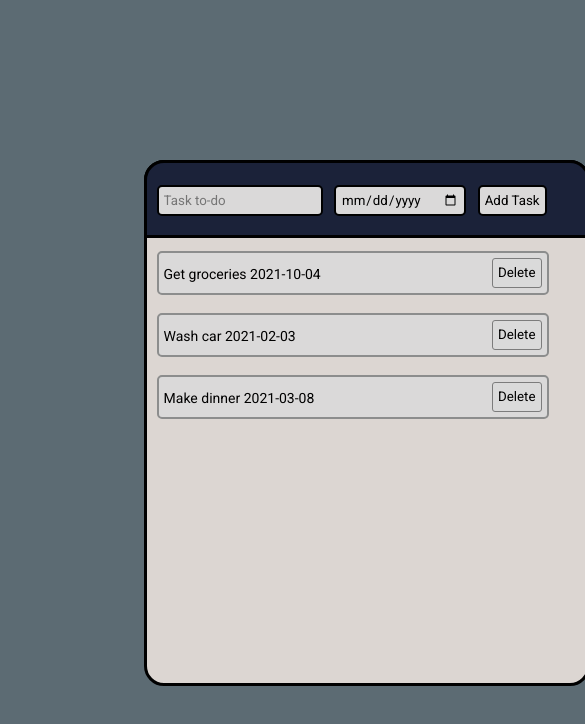
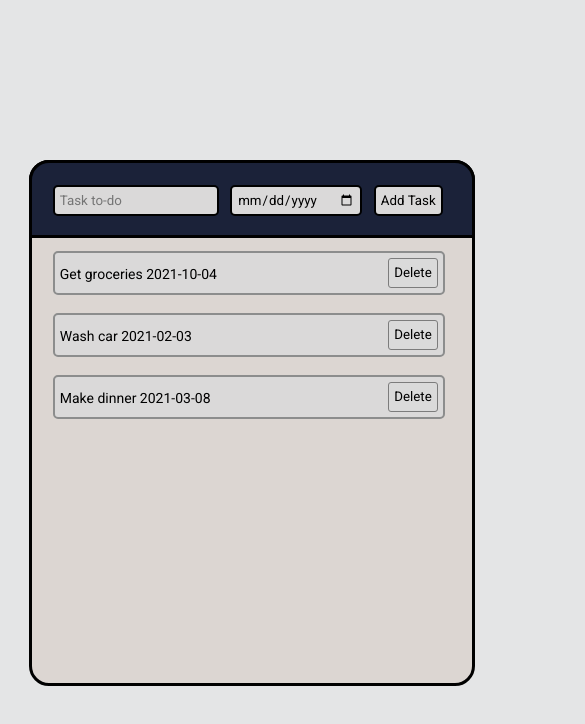
Before and after one commit to JesusVelaz/Todo-List, a plain HTML site: page index.html in a window 390 px wide. Shown: the whole page, 585 px wide, since content can reach past the window. Drawn offline with Linux system fonts and the light colour scheme.

Commit message:
Update todo.css

```diff
--- a/todo.css
+++ b/todo.css
@@ -2,7 +2,7 @@
 body {
   width: 99.6%;
   height: 100%;
-  background-color: #5C6B73;
+  background-color: #e4e5e6;
 
 }
 
@@ -15,7 +15,7 @@ body {
   display: flex;
   z-index: 9;
   position: absolute;
-  left: 37%;
+  margin-left: 36.5%;
   top: 160px;
   z-index: -12;
 }
@@ -32,7 +32,7 @@ body {
     display: flex;
     z-index: 9;
     position: absolute;
-    left: 37%;
+    margin-left: 36.5%;
     top: 160px;
     z-index: -2;
   }
@@ -110,3 +110,23 @@ body {
 #add-todob:hover {
   opacity: 0.8;
 }
+
+@media all and (max-width: 1000px) {
+  body{
+    width: 70%;
+  }
+
+  .border, .border2{
+    margin-left: 23.5%;
+  }
+}
+
+@media all and (max-width: 600px) {
+  body{
+    width: 30%;
+  }
+
+  .border, .border2{
+    margin-left: 5.5%;
+  }
+}
```
